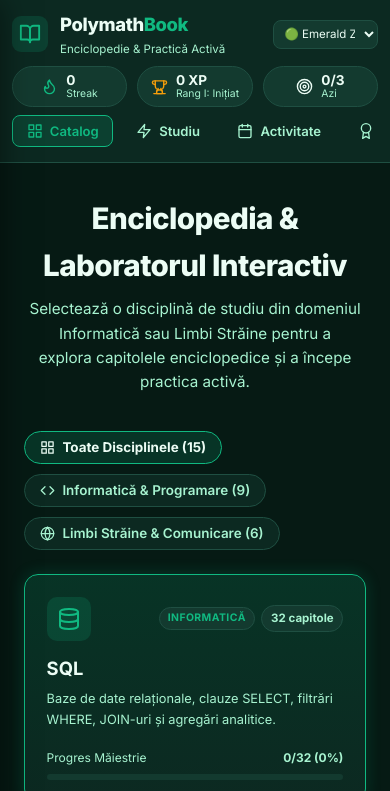
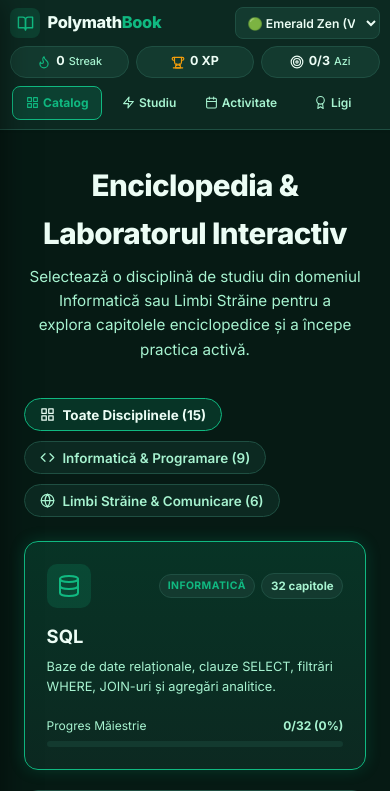
Before and after one commit to denisperju06-eng/PolymathHub, a website: page index.html in a window 390 px wide. Shown: the top 791 px of the page. Drawn offline with Linux system fonts and the light colour scheme.

Commit message:
feat(ui): optimize navbar for desktop and mobile with compact segmented bar and balanced grid layout

```diff
--- a/styles.css
+++ b/styles.css
@@ -245,14 +245,17 @@ body {
   display: flex;
   align-items: center;
   justify-content: space-between;
-  padding: 0.75rem 1rem;
-  gap: 0.65rem;
-  background-color: var(--bg-secondary);
+  padding: 0.5rem 1.25rem;
+  gap: 0.85rem;
+  background-color: var(--bg-surface-glass, var(--bg-secondary));
   border-bottom: 1px solid var(--border-color);
   position: sticky;
   top: 0;
   z-index: 100;
-  backdrop-filter: blur(8px);
+  backdrop-filter: blur(14px);
+  -webkit-backdrop-filter: blur(14px);
+  min-height: 56px;
+  box-shadow: 0 1px 3px rgba(0, 0, 0, 0.05);
 }
 
 /* =========================================================================
@@ -269,33 +272,40 @@ body {
 .brand {
   display: flex;
   align-items: center;
-  gap: 0.75rem;
+  gap: 0.65rem;
   cursor: pointer;
   user-select: none;
+  flex-shrink: 0;
 }
 
 .brand-logo {
   display: flex;
   align-items: center;
   justify-content: center;
-  width: 36px;
-  height: 36px;
+  width: 34px;
+  height: 34px;
   border-radius: 9px;
   background-color: var(--accent-soft);
   color: var(--accent-primary);
   flex-shrink: 0;
+  transition: transform 0.2s ease, box-shadow 0.2s ease;
+}
+
+.brand:hover .brand-logo {
+  transform: scale(1.06);
 }
 
 .brand-logo svg {
-  width: 22px;
-  height: 22px;
+  width: 19px;
+  height: 19px;
   color: var(--accent-primary);
 }
 
 .brand-title {
-  font-size: 1.15rem;
+  font-size: 1.1rem;
   font-weight: 800;
   letter-spacing: -0.02em;
+  line-height: 1.1;
 }
 
 .brand-title span {
@@ -303,35 +313,45 @@ body {
 }
 
 .brand-subtitle {
-  font-size: 0.72rem;
-  color: var(--text-secondary);
-}
-
-/* Nav Switcher: Cursuri vs Studiu */
+  font-size: 0.68rem;
+  color: var(--text-secondary);
+  line-height: 1;
+  margin-top: 2px;
+}
+
+@media (max-width: 960px) {
+  .brand-subtitle {
+    display: none;
+  }
+}
+
+/* Nav Switcher: Segmented Control Bar */
 .top-nav-links {
-  display: flex;
-  align-items: center;
-  gap: 0.5rem;
+  display: inline-flex;
+  align-items: center;
+  gap: 0.35rem;
 }
 
 .nav-link-btn {
-  display: flex;
-  align-items: center;
-  gap: 0.45rem;
+  display: inline-flex;
+  align-items: center;
+  gap: 0.4rem;
   background: transparent;
   border: 1px solid transparent;
   color: var(--text-secondary);
-  padding: 0.45rem 0.85rem;
+  padding: 0.38rem 0.75rem;
   border-radius: 8px;
   font-weight: 600;
   font-size: 0.82rem;
   cursor: pointer;
-  transition: all 0.2s ease;
+  transition: all 0.18s ease;
+  min-height: 34px;
+  white-space: nowrap;
 }
 
 .nav-link-btn svg {
-  width: 16px;
-  height: 16px;
+  width: 15px;
+  height: 15px;
   flex-shrink: 0;
 }
 
@@ -344,67 +364,72 @@ body {
   background-color: var(--accent-soft);
   color: var(--accent-primary);
   border-color: var(--accent-primary);
-}
-
-/* Stats Cluster: Butoane interactive cu Popup/Modal */
+  font-weight: 700;
+}
+
+/* Stats Cluster: Chips Orizontale Compacte */
 .stats-cluster {
   display: flex;
   align-items: center;
-  gap: 0.65rem;
+  gap: 0.5rem;
 }
 
 .stat-pill {
-  display: flex;
-  align-items: center;
-  gap: 0.5rem;
+  display: inline-flex;
+  align-items: center;
+  gap: 0.45rem;
   background-color: var(--bg-elevated);
   border: 1px solid var(--border-color);
-  padding: 0.35rem 0.75rem;
+  padding: 0.3rem 0.65rem;
   border-radius: 999px;
   cursor: pointer;
   transition: all 0.2s ease;
   user-select: none;
   position: relative;
+  min-height: 34px;
 }
 
 .stat-pill:hover {
   border-color: var(--accent-primary);
   transform: translateY(-1px);
-  box-shadow: 0 4px 12px rgba(0, 0, 0, 0.2);
+  box-shadow: 0 2px 8px rgba(0, 0, 0, 0.08);
 }
 
 .stat-icon {
   display: flex;
   align-items: center;
   justify-content: center;
+  line-height: 1;
 }
 
 .stat-icon svg {
-  width: 17px;
-  height: 17px;
+  width: 15px;
+  height: 15px;
 }
 
 .stat-content {
-  display: flex;
-  flex-direction: column;
-  line-height: 1.15;
+  display: inline-flex;
+  align-items: baseline;
+  gap: 0.25rem;
+  line-height: 1;
 }
 
 .stat-value {
   font-weight: 700;
-  font-size: 0.85rem;
+  font-size: 0.82rem;
 }
 
 .stat-label {
-  font-size: 0.65rem;
-  color: var(--text-secondary);
+  font-size: 0.68rem;
+  color: var(--text-secondary);
+  font-weight: 500;
 }
 
 /* Bifa de Obiectiv Complet */
 .goal-pill.goal-completed {
   background-color: var(--success-bg);
   border-color: var(--success-green);
-  box-shadow: 0 0 12px rgba(16, 185, 129, 0.25);
+  box-shadow: 0 0 10px rgba(16, 185, 129, 0.2);
 }
 
 .goal-pill.goal-completed .stat-value {
@@ -415,7 +440,7 @@ body {
 .goal-tooltip-content {
   display: none;
   position: absolute;
-  top: 115%;
+  top: calc(100% + 8px);
   right: 0;
   background-color: var(--bg-secondary);
   border: 1px solid var(--border-color);
@@ -445,11 +470,19 @@ body {
   background-color: var(--bg-elevated);
   color: var(--text-primary);
   border: 1px solid var(--border-color);
-  padding: 0.45rem 0.75rem;
+  padding: 0.35rem 0.7rem;
   border-radius: 8px;
-  font-size: 0.82rem;
+  font-size: 0.8rem;
+  font-weight: 600;
   font-family: inherit;
   cursor: pointer;
+  min-height: 34px;
+  transition: border-color 0.2s ease;
+}
+
+.theme-select:focus {
+  outline: none;
+  border-color: var(--accent-primary);
 }
 
 /* ==========================================================================
@@ -2416,45 +2449,107 @@ button {
 /* Responsiv */
 @media (max-width: 768px) {
   .top-bar {
-    padding: 0.65rem 0.75rem;
-    flex-wrap: wrap;
-    gap: 0.5rem;
+    padding: 0.45rem 0.65rem;
+    display: grid;
+    grid-template-columns: 1fr auto;
+    grid-template-areas:
+      "brand controls"
+      "stats stats"
+      "nav nav";
+    gap: 0.4rem;
+    min-height: auto;
   }
 
   .brand {
-    order: 1;
+    grid-area: brand;
+    gap: 0.45rem;
+  }
+
+  .brand-logo {
+    width: 30px;
+    height: 30px;
+    border-radius: 8px;
+  }
+
+  .brand-logo svg {
+    width: 17px;
+    height: 17px;
+  }
+
+  .brand-title {
+    font-size: 1.02rem;
+    font-weight: 800;
+  }
+
+  .brand-subtitle {
+    display: none !important;
   }
 
   .controls-cluster {
-    order: 2;
+    grid-area: controls;
     margin-left: auto;
+    gap: 0.25rem;
+  }
+
+  .theme-select {
+    max-width: 145px;
+    padding: 0.3rem 0.5rem;
+    font-size: 0.76rem;
+    min-height: 32px;
+  }
+
+  .stats-cluster {
+    grid-area: stats;
+    display: grid;
+    grid-template-columns: repeat(3, 1fr);
+    width: 100%;
+    gap: 0.4rem;
+  }
+
+  .stat-pill {
+    justify-content: center;
+    padding: 0.25rem 0.4rem;
+    min-height: 32px;
     gap: 0.3rem;
   }
 
-  .theme-select {
-    max-width: 105px;
-    padding: 0.35rem 0.4rem;
-    font-size: 0.72rem;
-  }
-
-
-  .stats-cluster {
-    order: 3;
+  .stat-pill #user-rank {
+    display: none;
+  }
+
+  .stat-icon svg {
+    width: 14px;
+    height: 14px;
+  }
+
+  .stat-value {
+    font-size: 0.78rem;
+  }
+
+  .stat-label {
+    font-size: 0.68rem;
+  }
+
+  .top-nav-links {
+    grid-area: nav;
+    display: grid;
+    grid-template-columns: repeat(4, 1fr);
     width: 100%;
-    justify-content: space-between;
-  }
-
-  .stat-pill {
-    flex: 1;
+    gap: 2px;
+    padding: 2px;
+  }
+
+  .nav-link-btn {
     justify-content: center;
-    padding: 0.35rem 0.45rem;
-  }
-
-  .top-nav-links {
-    order: 4;
-    width: 100%;
-    overflow-x: auto;
-    padding-bottom: 0.25rem;
+    padding: 0.35rem 0.2rem;
+    font-size: 0.75rem;
+    min-height: 34px;
+    gap: 0.25rem;
+  }
+
+  .nav-link-btn svg {
+    width: 13px;
+    height: 13px;
   }
 
   .quiz-options-grid {
```
